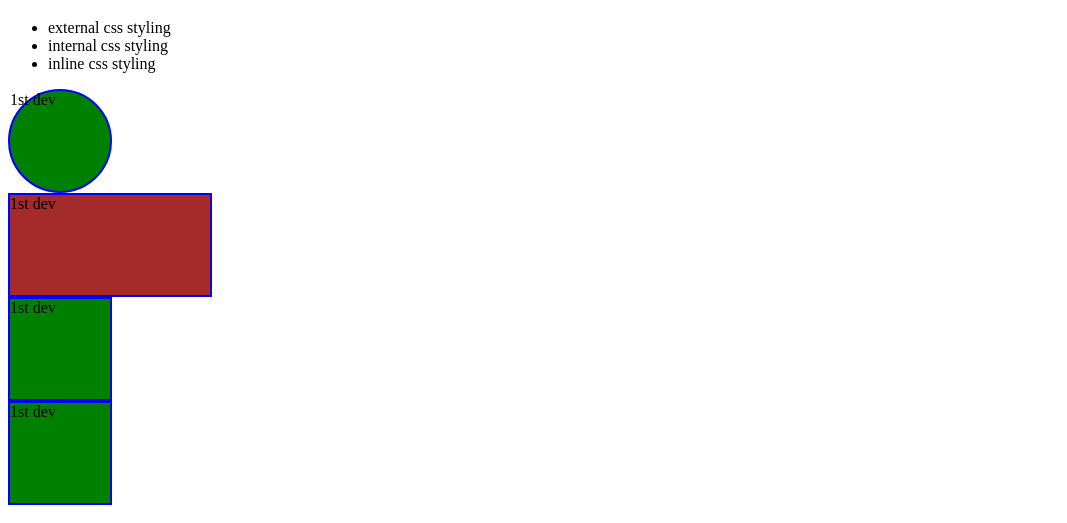
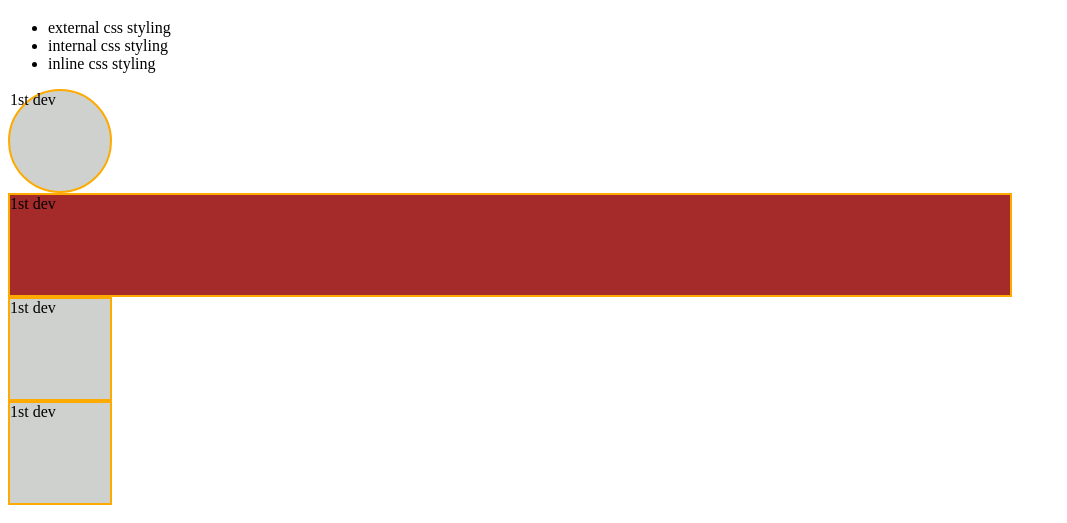
Before and after one commit to rjbtechconsult/git-tutorials, a plain HTML site: page index.html in a window 1280 px wide. Shown: the part 87-610 px from the top of the page, without its empty margins (0-1067 px from the left). Drawn offline with Linux system fonts and the light colour scheme.

Commit message:
changing css

```diff
--- a/css/style.css
+++ b/css/style.css
@@ -1,15 +1,17 @@
 .myBox {
 	width: 100px;
 	height: 100px;
-	border: 2px solid blue;
-	background-color: green;
+	border: 2px solid rgb(255, 170, 0);
+	background-color: rgb(206, 209, 206);
+	text-align: center;
+	display: flex;
 }
 
 .round {
-	border-radius: 100%;
+	border-radius:5rem;
 }
 
 .rectangle {
-	width: 200px;
+	width:1000px;
 	background-color: brown;
 }
```
